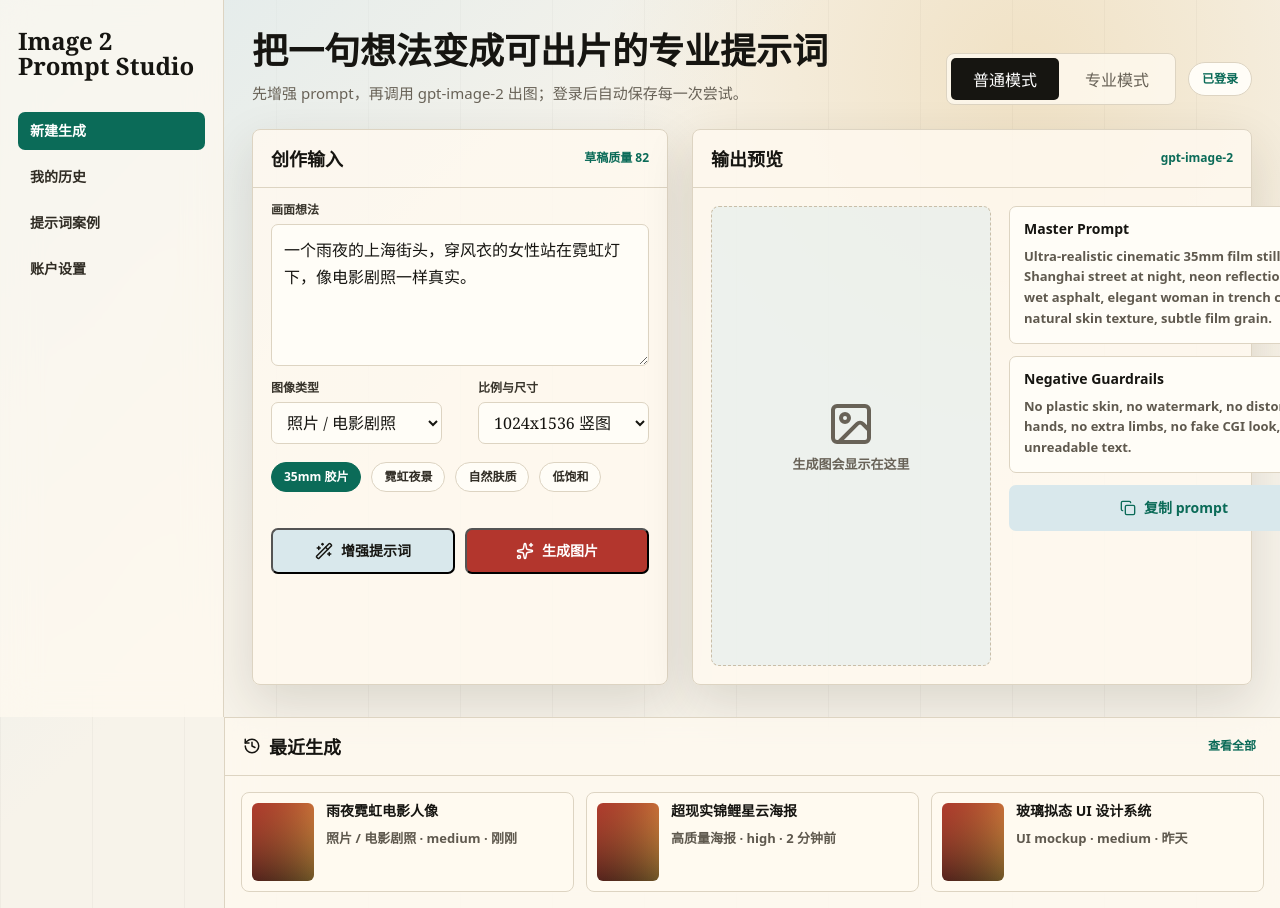
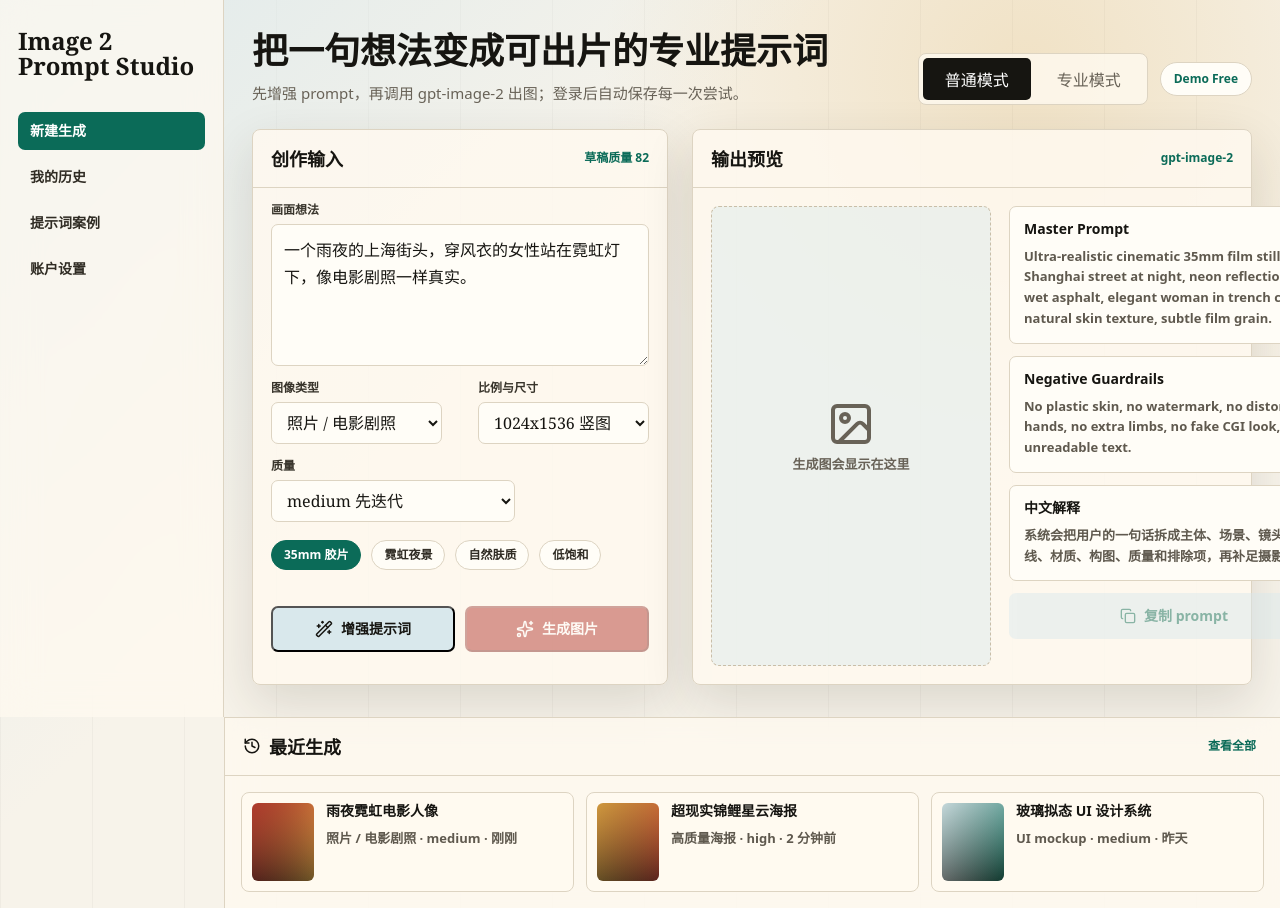
Before and after one commit to 15863004186sunchi/gpt-image2-tools, a React (Vite) app: page / in a window 1280 px wide. Shown: the top 908 px of the page. Built offline with nearby package versions, Linux system fonts and the light colour scheme.

Commit message:
feat: build prompt studio workbench

```diff
--- a/src/app/App.tsx
+++ b/src/app/App.tsx
@@ -1,30 +1,110 @@
-import { Copy, History, ImageIcon, Sparkles, Wand2 } from "lucide-react";
+import { Copy, History, ImageIcon, Loader2, Sparkles, Wand2 } from "lucide-react";
+import { useState } from "react";
+import type {
+  PromptCategory,
+  PromptMode,
+  PromptPackage,
+  PromptSettings,
+} from "../shared/types";
+import { enhancePrompt, generateImage, type GeneratedImageResult } from "./api";
+import { initialRecentItems, quickStyleChips, type RecentItem } from "./data";
 
-const recentItems = [
-  {
-    title: "雨夜霓虹电影人像",
-    meta: "照片 / 电影剧照 · medium · 刚刚",
-  },
-  {
-    title: "超现实锦鲤星云海报",
-    meta: "高质量海报 · high · 2 分钟前",
-  },
-  {
-    title: "玻璃拟态 UI 设计系统",
-    meta: "UI mockup · medium · 昨天",
-  },
-];
+const defaultIdea = "一个雨夜的上海街头，穿风衣的女性站在霓虹灯下，像电影剧照一样真实。";
+
+type WorkbenchStatus = "idle" | "enhancing" | "generating";
 
 export function App() {
+  const [idea, setIdea] = useState(defaultIdea);
+  const [mode, setMode] = useState<PromptMode>("quick");
+  const [category, setCategory] = useState<PromptCategory>("portrait_photography");
+  const [size, setSize] = useState<PromptSettings["size"]>("1024x1536");
+  const [quality, setQuality] = useState<PromptSettings["quality"]>("medium");
+  const [promptPackage, setPromptPackage] = useState<PromptPackage | null>(null);
+  const [generatedImage, setGeneratedImage] = useState<GeneratedImageResult | null>(null);
+  const [recentItems, setRecentItems] = useState<RecentItem[]>(initialRecentItems);
+  const [status, setStatus] = useState<WorkbenchStatus>("idle");
+  const [error, setError] = useState<string | null>(null);
+  const isBusy = status !== "idle";
+  const score = promptPackage?.promptScore ?? 82;
+
+  async function handleEnhance() {
+    if (!idea.trim()) {
+      setError("请先写下一句画面想法。");
+      return;
+    }
+
+    setStatus("enhancing");
+    setError(null);
+
+    try {
+      const nextPackage = await enhancePrompt({
+        idea,
+        mode,
+        category,
+        controls: {
+          size,
+          quality,
+          outputFormat: "jpeg",
+          lens: "35mm film still",
+          mood: "moody cinematic atmosphere",
+        },
+      });
+      setPromptPackage(nextPackage);
+      setGeneratedImage(null);
+    } catch (caughtError) {
+      setError(caughtError instanceof Error ? caughtError.message : "增强提示词失败，请稍后再试。");
+    } finally {
+      setStatus("idle");
+    }
+  }
+
+  async function handleGenerate() {
+    if (!promptPackage) {
+      setError("请先增强提示词，再生成图片。");
+      return;
+    }
+
+    setStatus("generating");
+    setError(null);
+
+    try {
+      const result = await generateImage(promptPackage);
+      const nextRecentItem: RecentItem = {
+        title: promptPackage.title,
+        meta: `${result.image.contentType} · ${promptPackage.settings.quality} · 刚刚`,
+        accent: "generated",
+      };
+
+      setGeneratedImage(result);
+      setRecentItems((items) => [nextRecentItem, ...items].slice(0, 4));
+    } catch (caughtError) {
+      setError(caughtError instanceof Error ? caughtError.message : "生成图片失败，请检查服务配置。");
+    } finally {
+      setStatus("idle");
+    }
+  }
+
   return (
     <main className="app-shell">
       <aside className="sidebar" aria-label="Navigation">
-        <div className="brand">Image 2<br />Prompt Studio</div>
+        <div className="brand">
+          Image 2
+          <br />
+          Prompt Studio
+        </div>
         <nav>
-          <a className="nav-item active" href="#new">新建生成</a>
-          <a className="nav-item" href="#history">我的历史</a>
-          <a className="nav-item" href="#cases">提示词案例</a>
-          <a className="nav-item" href="#account">账户设置</a>
+          <a className="nav-item active" href="#new">
+            新建生成
+          </a>
+          <a className="nav-item" href="#history">
+            我的历史
+          </a>
+          <a className="nav-item" href="#cases">
+            提示词案例
+          </a>
+          <a className="nav-item" href="#account">
+            账户设置
+          </a>
         </nav>
       </aside>
 
@@ -36,72 +116,156 @@ export function App() {
           </div>
           <div className="top-actions">
             <div className="mode-switch" aria-label="Mode">
-              <button className="selected" type="button">普通模式</button>
-              <button type="button">专业模式</button>
+              <button
+                className={mode === "quick" ? "selected" : ""}
+                type="button"
+                aria-pressed={mode === "quick"}
+                onClick={() => setMode("quick")}
+              >
+                普通模式
+              </button>
+              <button
+                className={mode === "professional" ? "selected" : ""}
+                type="button"
+                aria-pressed={mode === "professional"}
+                onClick={() => setMode("professional")}
+              >
+                专业模式
+              </button>
             </div>
-            <div className="account-pill">已登录</div>
+            <div className="account-pill">Demo Free</div>
           </div>
         </header>
 
         <section className="tool-panel" aria-labelledby="input-title">
           <div className="panel-heading">
             <h2 id="input-title">创作输入</h2>
-            <span>草稿质量 82</span>
+            <span>草稿质量 {score}</span>
           </div>
           <label className="field">
             <span>画面想法</span>
-            <textarea defaultValue="一个雨夜的上海街头，穿风衣的女性站在霓虹灯下，像电影剧照一样真实。" />
+            <textarea value={idea} onChange={(event) => setIdea(event.target.value)} />
           </label>
           <div className="field-grid">
             <label className="field">
               <span>图像类型</span>
-              <select defaultValue="photo">
-                <option value="photo">照片 / 电影剧照</option>
-                <option value="poster">电影海报</option>
-                <option value="product">产品商业图</option>
+              <select
+                value={category}
+                onChange={(event) => setCategory(event.target.value as PromptCategory)}
+              >
+                <option value="portrait_photography">照片 / 电影剧照</option>
+                <option value="poster_illustration">电影海报</option>
+                <option value="character_design">角色设定</option>
+                <option value="ui_social_mockup">UI / 社媒 mockup</option>
+                <option value="product_ad">产品商业图</option>
               </select>
             </label>
             <label className="field">
               <span>比例与尺寸</span>
-              <select defaultValue="1024x1536">
+              <select
+                value={size}
+                onChange={(event) => setSize(event.target.value as PromptSettings["size"])}
+              >
                 <option value="1024x1536">1024x1536 竖图</option>
                 <option value="1536x1024">1536x1024 横图</option>
                 <option value="1024x1024">1024x1024 方图</option>
               </select>
             </label>
           </div>
+          <label className="field compact-field">
+            <span>质量</span>
+            <select
+              value={quality}
+              onChange={(event) => setQuality(event.target.value as PromptSettings["quality"])}
+            >
+              <option value="low">low 快速草图</option>
+              <option value="medium">medium 先迭代</option>
+              <option value="high">high 精修出图</option>
+            </select>
+          </label>
           <div className="chips" aria-label="Quick styles">
-            <button className="chip active" type="button">35mm 胶片</button>
-            <button className="chip" type="button">霓虹夜景</button>
-            <button className="chip" type="button">自然肤质</button>
-            <button className="chip" type="button">低饱和</button>
+            {quickStyleChips.map((chip, index) => (
+              <button className={`chip ${index === 0 ? "active" : ""}`} type="button" key={chip}>
+                {chip}
+              </button>
+            ))}
           </div>
           <div className="action-row">
-            <button className="secondary" type="button"><Wand2 size={18} />增强提示词</button>
-            <button className="primary" type="button"><Sparkles size={18} />生成图片</button>
+            <button
+              className="secondary"
+              type="button"
+              disabled={isBusy || !idea.trim()}
+              onClick={handleEnhance}
+            >
+              {status === "enhancing" ? <Loader2 className="spin" size={18} /> : <Wand2 size={18} />}
+              {status === "enhancing" ? "增强中..." : "增强提示词"}
+            </button>
+            <button
+              className="primary"
+              type="button"
+              disabled={isBusy || !promptPackage}
+              onClick={handleGenerate}
+            >
+              {status === "generating" ? (
+                <Loader2 className="spin" size={18} />
+              ) : (
+                <Sparkles size={18} />
+              )}
+              {status === "generating" ? "生成中..." : "生成图片"}
+            </button>
           </div>
+          {error ? <p className="status-message error">{error}</p> : null}
         </section>
 
         <section className="output-panel" aria-labelledby="output-title">
           <div className="panel-heading">
             <h2 id="output-title">输出预览</h2>
-            <span>gpt-image-2</span>
+            <span>{promptPackage?.settings.model ?? "gpt-image-2"}</span>
           </div>
           <div className="output-body">
-            <div className="image-placeholder">
+            <div className={`image-placeholder ${generatedImage ? "has-image" : ""}`}>
               <ImageIcon size={48} />
-              <span>生成图会显示在这里</span>
+              {generatedImage ? (
+                <>
+                  <strong>图片已保存到 R2</strong>
+                  <span>{generatedImage.image.key}</span>
+                </>
+              ) : (
+                <span>生成图会显示在这里</span>
+              )}
             </div>
             <div className="prompt-stack">
               <article>
                 <h3>Master Prompt</h3>
-                <p>Ultra-realistic cinematic 35mm film still, rainy Shanghai street at night, neon reflections on wet asphalt, elegant woman in trench coat, natural skin texture, subtle film grain.</p>
+                <p>
+                  {promptPackage?.masterPrompt ??
+                    "Ultra-realistic cinematic 35mm film still, rainy Shanghai street at night, neon reflections on wet asphalt, elegant woman in trench coat, natural skin texture, subtle film grain."}
+                </p>
               </article>
               <article>
                 <h3>Negative Guardrails</h3>
-                <p>No plastic skin, no watermark, no distorted hands, no extra limbs, no fake CGI look, no unreadable text.</p>
+                <p>
+                  {promptPackage?.negativePrompt ??
+                    "No plastic skin, no watermark, no distorted hands, no extra limbs, no fake CGI look, no unreadable text."}
+                </p>
               </article>
-              <button className="copy-button" type="button"><Copy size={16} />复制 prompt</button>
+              <article>
+                <h3>中文解释</h3>
+                <p>
+                  {promptPackage?.cnExplanation ??
+                    "系统会把用户的一句话拆成主体、场景、镜头、光线、材质、构图、质量和排除项，再补足摄影语言。"}
+                </p>
+              </article>
+              {generatedImage?.revisedPrompt ? (
+                <article>
+                  <h3>Revised Prompt</h3>
+                  <p>{generatedImage.revisedPrompt}</p>
+                </article>
+              ) : null}
+              <button className="copy-button" type="button" disabled={!promptPackage}>
+                <Copy size={16} />
+                复制 prompt
+              </button>
             </div>
           </div>
         </section>
@@ -109,13 +273,16 @@ export function App() {
 
       <aside className="history-rail" aria-labelledby="recent-title">
         <div className="panel-heading">
-          <h2 id="recent-title"><History size={18} />最近生成</h2>
+          <h2 id="recent-title">
+            <History size={18} />
+            最近生成
+          </h2>
           <button type="button">查看全部</button>
         </div>
         <div className="history-list">
           {recentItems.map((item) => (
-            <article className="history-card" key={item.title}>
-              <div className="thumb" />
+            <article className="history-card" key={`${item.title}-${item.meta}`}>
+              <div className={`thumb ${item.accent}`} />
               <div>
                 <h3>{item.title}</h3>
                 <p>{item.meta}</p>
--- /dev/null
+++ b/src/app/api.ts
@@ -0,0 +1,56 @@
+import type { PromptBuildInput, PromptPackage } from "../shared/types";
+
+export interface GeneratedImageResult {
+  generation: {
+    id: string;
+    status: "complete" | "generating" | "failed";
+    usage?: Record<string, unknown> | null;
+  };
+  image: {
+    id?: string;
+    key: string;
+    contentType: string;
+    sizeBytes?: number;
+    etag?: string | null;
+    createdAt?: string;
+  };
+  revisedPrompt: string | null;
+}
+
+interface ApiErrorBody {
+  error?: {
+    message?: string;
+  };
+}
+
+export async function enhancePrompt(input: PromptBuildInput): Promise<PromptPackage> {
+  const body = await postJson<{ promptPackage: PromptPackage }>("/api/prompts/enhance", input);
+  return body.promptPackage;
+}
+
+export async function generateImage(promptPackage: PromptPackage): Promise<GeneratedImageResult> {
+  return postJson<GeneratedImageResult>("/api/images/generate", {
+    promptPackage: {
+      masterPrompt: promptPackage.masterPrompt,
+      negativePrompt: promptPackage.negativePrompt,
+      settings: promptPackage.settings,
+    },
+  });
+}
+
+async function postJson<T>(path: string, payload: unknown): Promise<T> {
+  const response = await fetch(path, {
+    method: "POST",
+    headers: {
+      "Content-Type": "application/json",
+    },
+    body: JSON.stringify(payload),
+  });
+  const body = (await response.json().catch(() => ({}))) as T & ApiErrorBody;
+
+  if (!response.ok) {
+    throw new Error(body.error?.message ?? `Request failed with status ${response.status}`);
+  }
+
+  return body;
+}
--- /dev/null
+++ b/src/app/data.ts
@@ -0,0 +1,25 @@
+export interface RecentItem {
+  title: string;
+  meta: string;
+  accent: "photo" | "poster" | "ui" | "generated";
+}
+
+export const initialRecentItems: RecentItem[] = [
+  {
+    title: "雨夜霓虹电影人像",
+    meta: "照片 / 电影剧照 · medium · 刚刚",
+    accent: "photo",
+  },
+  {
+    title: "超现实锦鲤星云海报",
+    meta: "高质量海报 · high · 2 分钟前",
+    accent: "poster",
+  },
+  {
+    title: "玻璃拟态 UI 设计系统",
+    meta: "UI mockup · medium · 昨天",
+    accent: "ui",
+  },
+];
+
+export const quickStyleChips = ["35mm 胶片", "霓虹夜景", "自然肤质", "低饱和"];
--- a/src/app/styles.css
+++ b/src/app/styles.css
@@ -115,7 +115,7 @@ select {
 .chip,
 .copy-button {
   border: 0;
-  cursor: default;
+  cursor: pointer;
 }
 
 .mode-switch button {
@@ -177,6 +177,10 @@ select {
   display: grid;
   gap: 8px;
   padding: 16px 18px 0;
+}
+
+.compact-field {
+  max-width: 280px;
 }
 
 .field span {
@@ -250,6 +254,13 @@ select {
   font: 900 14px/1 ui-sans-serif, system-ui, sans-serif;
 }
 
+.primary:disabled,
+.secondary:disabled,
+.copy-button:disabled {
+  cursor: not-allowed;
+  opacity: 0.48;
+}
+
 .primary {
   color: #fff;
   background: #b3362d;
@@ -278,6 +289,19 @@ select {
   color: #686257;
   background: rgba(217, 232, 236, 0.45);
   font: 800 13px/1 ui-sans-serif, system-ui, sans-serif;
+  text-align: center;
+}
+
+.image-placeholder strong {
+  color: #0b6b58;
+}
+
+.image-placeholder.has-image {
+  border-style: solid;
+  color: #302c24;
+  background:
+    radial-gradient(circle at 40% 30%, rgba(217, 164, 65, 0.25), transparent 32%),
+    linear-gradient(145deg, rgba(217, 232, 236, 0.82), rgba(255, 250, 240, 0.88));
 }
 
 .prompt-stack {
@@ -311,6 +335,28 @@ select {
   background: #d9e8ec;
 }
 
+.status-message {
+  margin: -4px 18px 18px;
+  border-radius: 7px;
+  padding: 10px 12px;
+  font: 800 12px/1.4 ui-sans-serif, system-ui, sans-serif;
+}
+
+.status-message.error {
+  color: #8b2d25;
+  background: rgba(179, 54, 45, 0.1);
+}
+
+.spin {
+  animation: spin 0.9s linear infinite;
+}
+
+@keyframes spin {
+  to {
+    transform: rotate(360deg);
+  }
+}
+
 .history-rail {
   border-left: 1px solid #ddd4c2;
 }
@@ -336,6 +382,24 @@ select {
   background:
     linear-gradient(135deg, rgba(179, 54, 45, 0.9), transparent),
     linear-gradient(45deg, #161511, #d9a441);
+}
+
+.thumb.poster {
+  background:
+    linear-gradient(135deg, rgba(217, 164, 65, 0.9), transparent),
+    linear-gradient(45deg, #161511, #b3362d);
+}
+
+.thumb.ui {
+  background:
+    linear-gradient(135deg, rgba(217, 232, 236, 0.9), transparent),
+    linear-gradient(45deg, #161511, #0b6b58);
+}
+
+.thumb.generated {
+  background:
+    linear-gradient(135deg, rgba(11, 107, 88, 0.9), transparent),
+    linear-gradient(45deg, #161511, #f7f3ea);
 }
 
 @media (max-width: 1540px) and (min-width: 1181px) {
```
Also changed, not shown: 1 other file (tests, documents, lock files or other folders).
